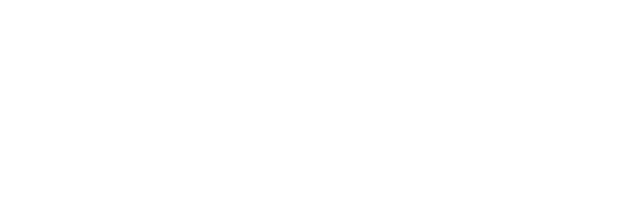
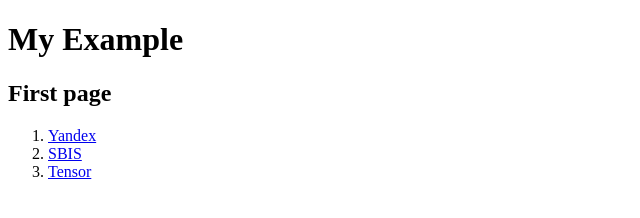
Before and after one commit to chernyshevin/task-html, a website: page src/index.html in a window 1280 px wide. Shown: the whole page, without its empty margins (0-640 px from the left). Drawn offline with Linux system fonts and the light colour scheme.

Commit message:
Задание по HTML

```diff
--- a/src/index.html
+++ b/src/index.html
@@ -3,5 +3,13 @@
     <head>
         <title>HTML</title>
     </head>
-    <body></body>
+    <body>
+        <h1>My Example</h1>
+        <h2>First page</h2>
+        <ol>
+            <li><a href="yandex.ru">Yandex</a></li>
+            <li><a href="sbis.ru">SBIS</a></li>
+            <li><a href="tensor.ru">Tensor</a></li>
+        </ol>
+    </body>
 </html>
```
Also changed, not shown: 1 other file.
